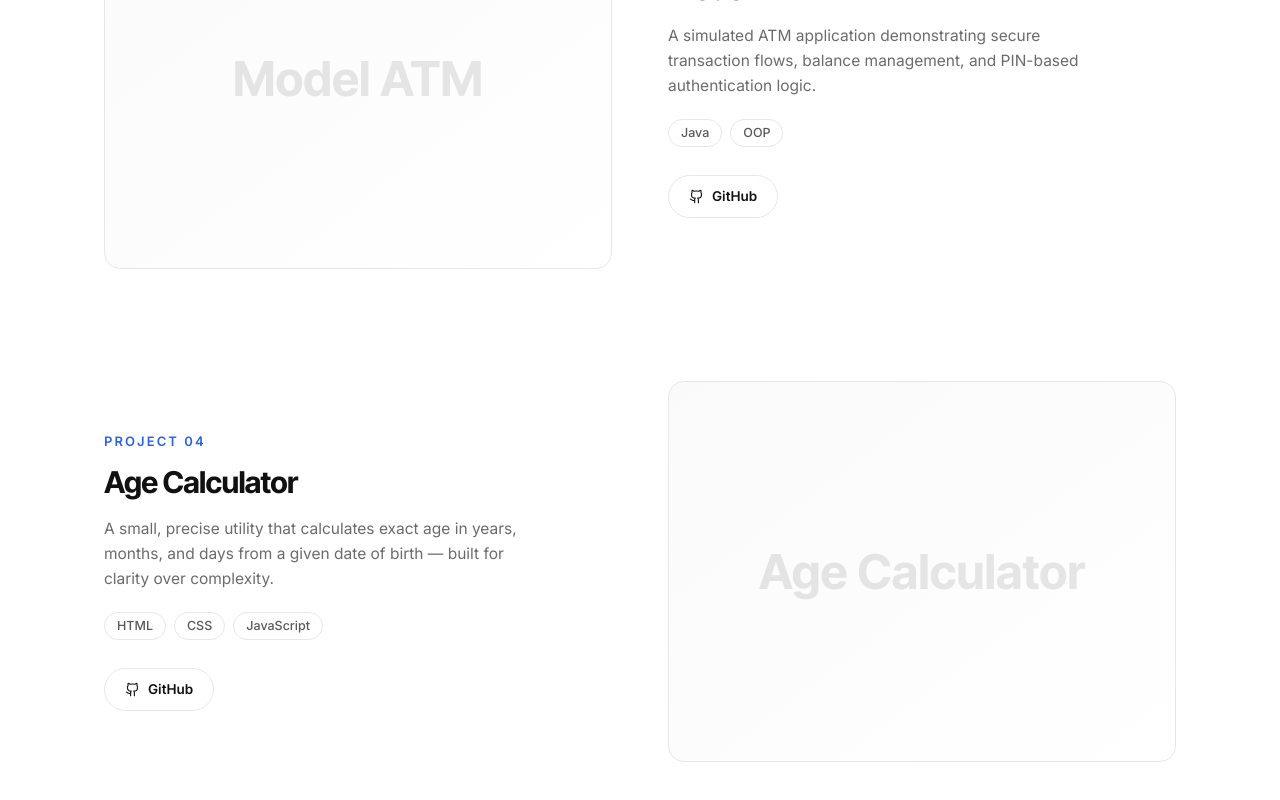
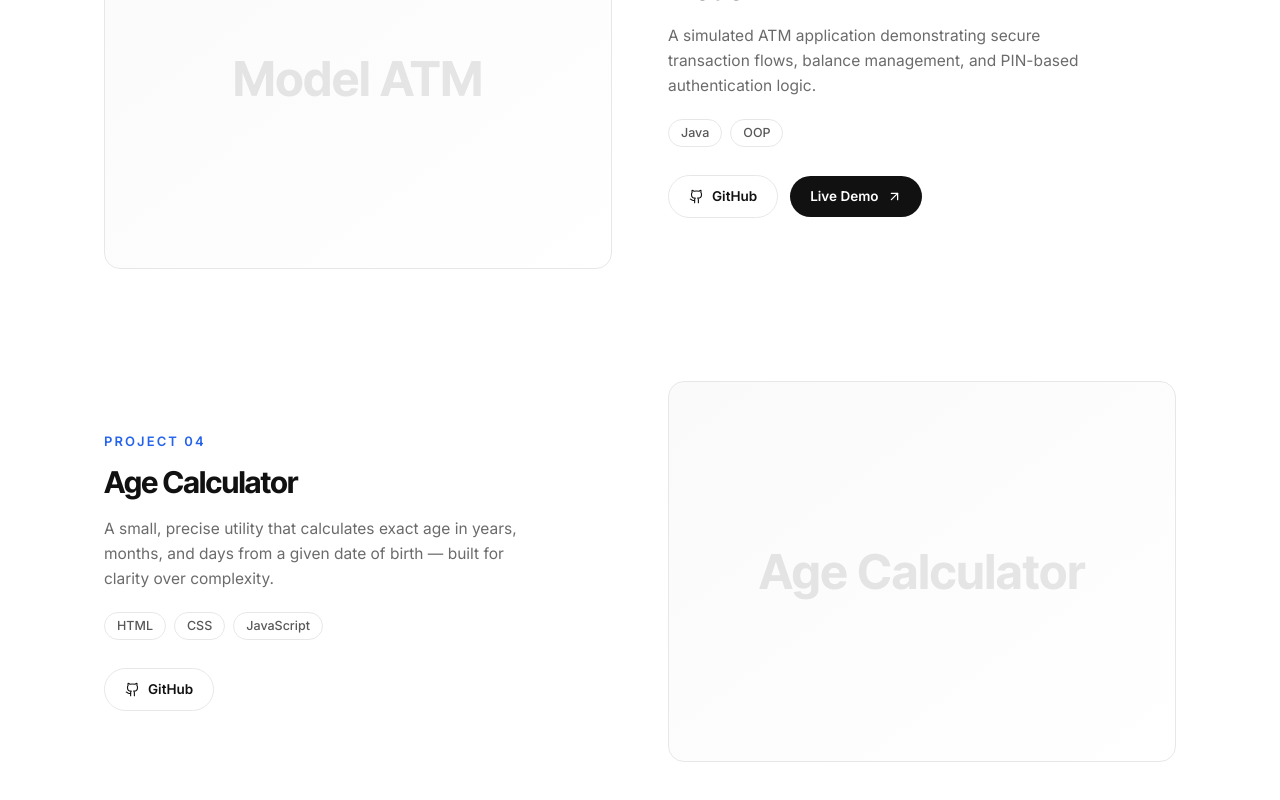
Before and after one commit to Pavithra-2007/Pavithra-portfolio, a React (Vite) app in the folder portfolio/: page / in a window 1280 px wide. Shown: the part 4746-5546 px from the top of the page. Built offline with nearby package versions, Linux system fonts and the light colour scheme.

Commit message:
first commit

```diff
--- a/portfolio/src/data/content.js
+++ b/portfolio/src/data/content.js
@@ -139,7 +139,7 @@ export const projects = [
       'A simulated ATM application demonstrating secure transaction flows, balance management, and PIN-based authentication logic.',
     stack: ['Java', 'OOP'],
     github: 'https://github.com/Pavithra-2007',
-    demo: '',
+    demo: 'https://model-atm.vercel.app/',
   },
   {
     title: 'Age Calculator',
```
